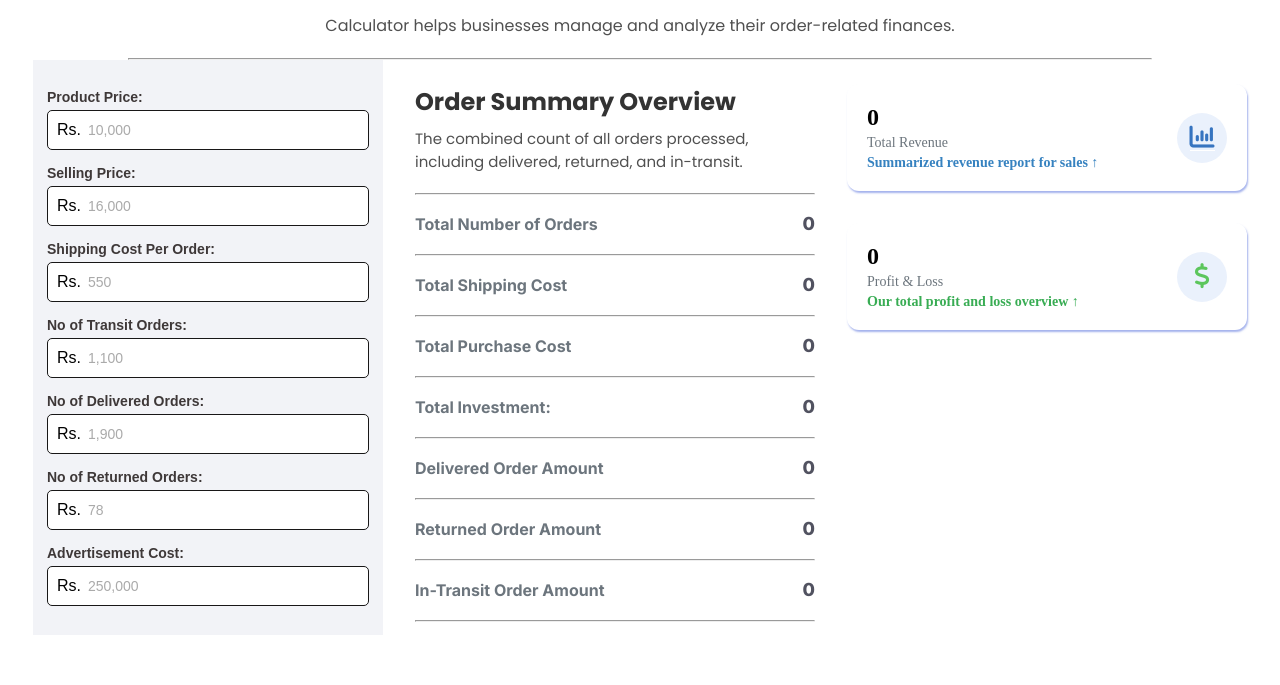
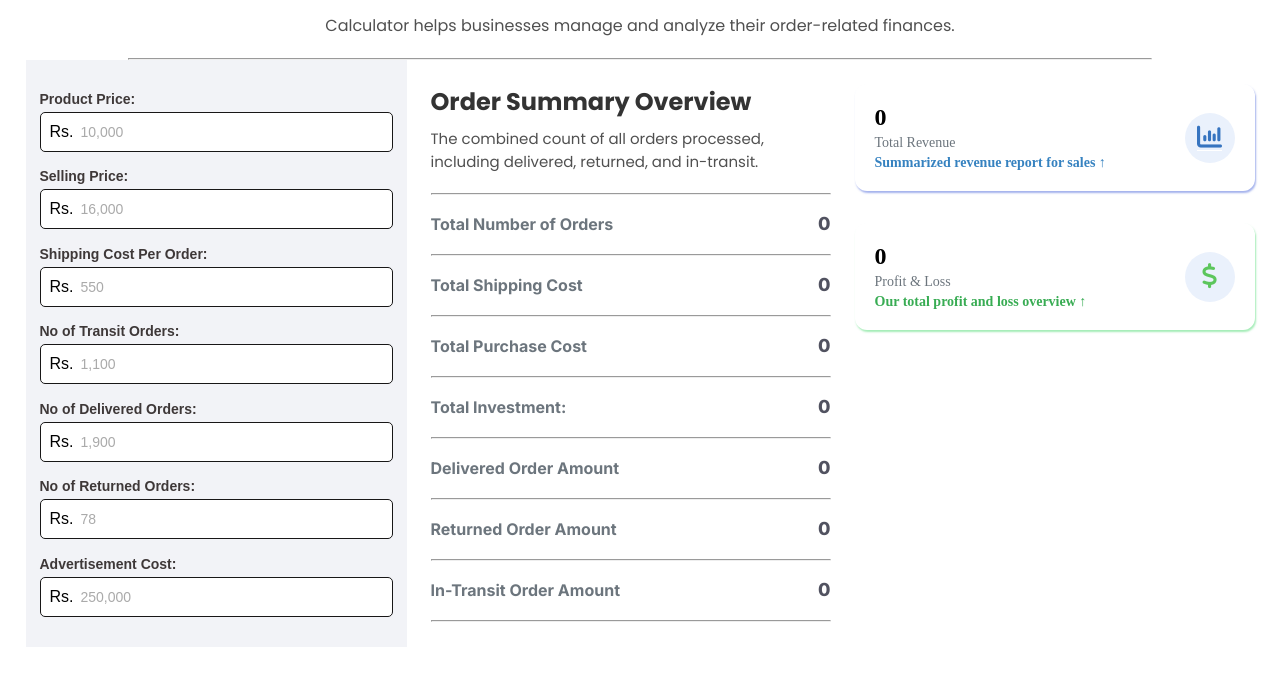
Before and after one commit to thehamzaataj/Business-Finance-Calculator, a plain HTML site: page index.html in a window 1280 px wide. Shown: the part 77-762 px from the top of the page. Drawn offline with Linux system fonts and the light colour scheme.

Commit message:
Fix bugs and Fix design flaws

```diff
--- a/index.html
+++ b/index.html
@@ -29,7 +29,7 @@
           <div class="input-wrapper">
             <span class="currency-prefix">Rs.</span>
             <input
-              type="text"
+              type="number"
               id="product"
               placeholder="10,000"
               oninput="formatInputValue(this)"
@@ -43,7 +43,7 @@
           <div class="input-wrapper">
             <span class="currency-prefix">Rs.</span>
             <input
-              type="text"
+              type="number"
               id="sellingPrice"
               placeholder="16,000"
               oninput="formatInputValue(this)"
@@ -57,7 +57,7 @@
             <div class="input-wrapper">
               <span class="currency-prefix">Rs.</span>
               <input
-                type="text"
+                type="number"
                 id="ShippingCost"
                 placeholder="550"
                 oninput="formatInputValue(this)"
@@ -71,7 +71,7 @@
             <div class="input-wrapper">
               <span class="currency-prefix">Rs.</span>
               <input
-                type="text"
+                type="number"
                 id="InTranst"
                 placeholder="1,100"
                 oninput="formatInputValue(this)"
@@ -85,7 +85,7 @@
             <div class="input-wrapper">
               <span class="currency-prefix">Rs.</span>
               <input
-                type="text"
+                type="number"
                 id="Delivered"
                 placeholder="1,900"
                 oninput="formatInputValue(this)"
@@ -99,7 +99,7 @@
             <div class="input-wrapper">
               <span class="currency-prefix">Rs.</span>
               <input
-                type="text"
+                type="number"
                 id="Returned"
                 placeholder="78"
                 oninput="formatInputValue(this)"
@@ -113,7 +113,7 @@
             <div class="input-wrapper">
               <span class="currency-prefix">Rs.</span>
               <input
-                type="text"
+                type="number"
                 id="TotalAdsCost"
                 placeholder="250,000"
                 oninput="formatInputValue(this)"
@@ -220,10 +220,7 @@
         </div>
       </div>
     </div>
-
         </div>
-
-
     </div>
     <script src="index.js"></script>
 </body>
--- a/index.js
+++ b/index.js
@@ -31,6 +31,7 @@ let SellingDelPrice = 0;
 let InTranstAmt = 0;
 let returnAmount = 0;
 
+//function
 function formatPriceWithCommas(amount) {
     return `Rs. ${amount.toFixed(2).replace(/\B(?=(\d{3})+(?!\d))/g, ",")}`;
 }
--- a/style.css
+++ b/style.css
@@ -58,19 +58,18 @@
 
 .data_row {
     display: flex;
-    flex-wrap: wrap; /* Allow wrapping for smaller screens */
+    flex-wrap: wrap;
     margin: 0 20px;
-    gap: 2rem;
-    justify-content: center; /* Center on small screens */
+    gap: 1.5rem;
+    justify-content: center;
 }
 
 .input_section {
     background-color: #F2F3F7;
     padding: 14px;
     width: 100%;
-    max-width: 350px; /* Limit max width */
+    max-width: 381px;
     font-family: Arial, sans-serif;
-    margin-bottom: 20px; /* Add spacing between sections */
 }
 
 .input {
@@ -78,7 +77,7 @@
     font-size: 14px;
     background: #F2F3F7;
     color: #3e3838;
-    margin: 15px 0;
+    margin: 16.5px 0;
 }
 
 .input label {
@@ -176,19 +175,28 @@
     gap: 2rem;
     padding: 24px 0 12px 0;
     width: 100%;
-    max-width: 400px; /* Limit the max width of cards */
+    max-width: 400px;
 }
-
-.card, .profit_card {
+.card{
     width: 100%;
     background: #fff;
     border-radius: 12px;
     box-shadow: 1px 2px 2px #5570dc89;
     padding: 20px;
 }
+.profit_card {
+    width: 100%;
+    background: #fff;
+    border-radius: 12px;
+    box-shadow: 1px 2px 2px #55dc7989;
+    padding: 20px;
+}
 
-.card:hover, .profit_card:hover {
+.card:hover{
     box-shadow: 0px 3px 7px #5570dc89;
+}
+.profit_card:hover {
+    box-shadow: 0px 3px 7px #55dc7989;
 }
 
 .card_content {
@@ -256,6 +264,10 @@
         flex-direction: column;
         align-items: center;
     }
+    .main_section{
+        max-width: 500px;
+        padding: 15px ;
+    }
 
     .input_section, .show_data, .main_card {
         width: 90%;
```
